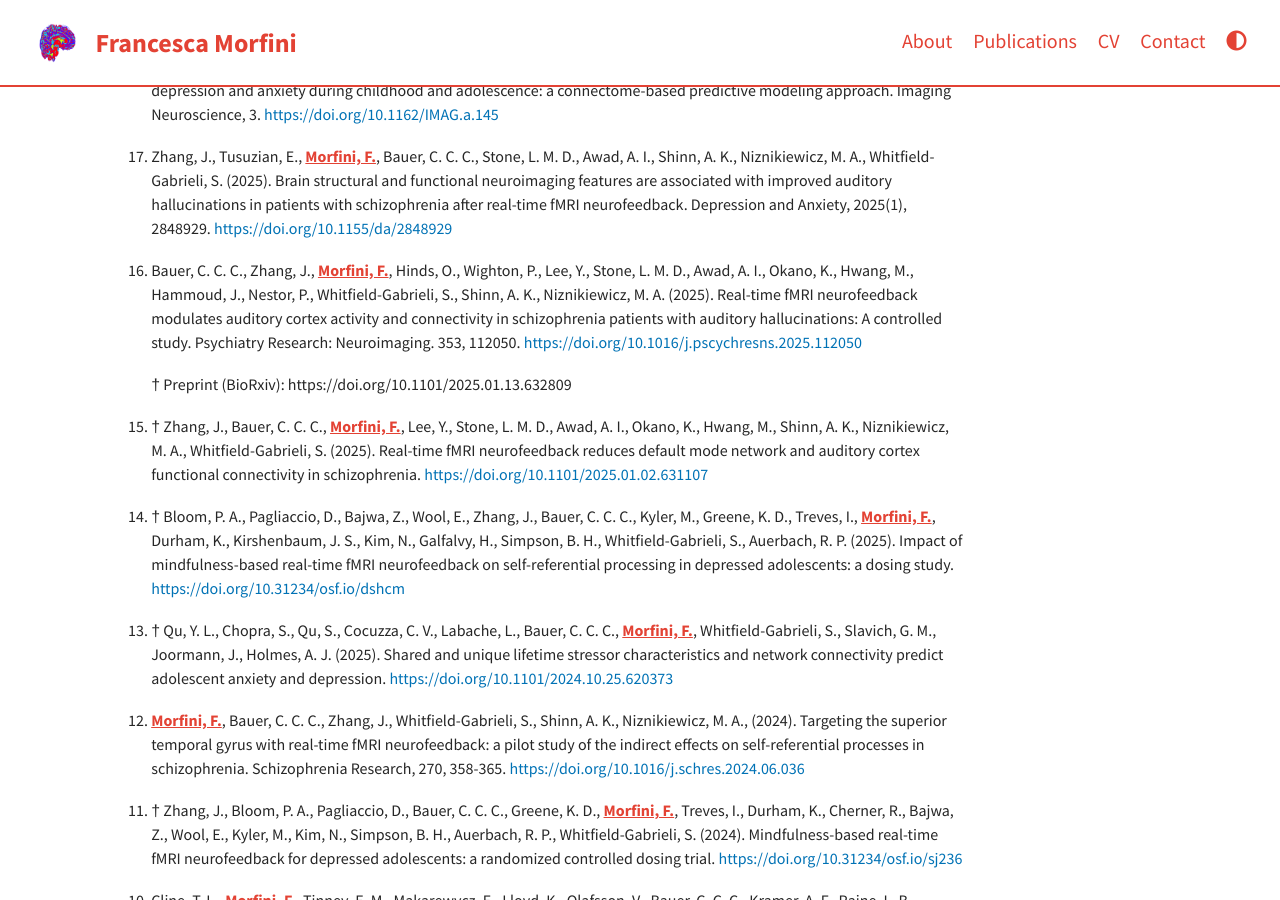
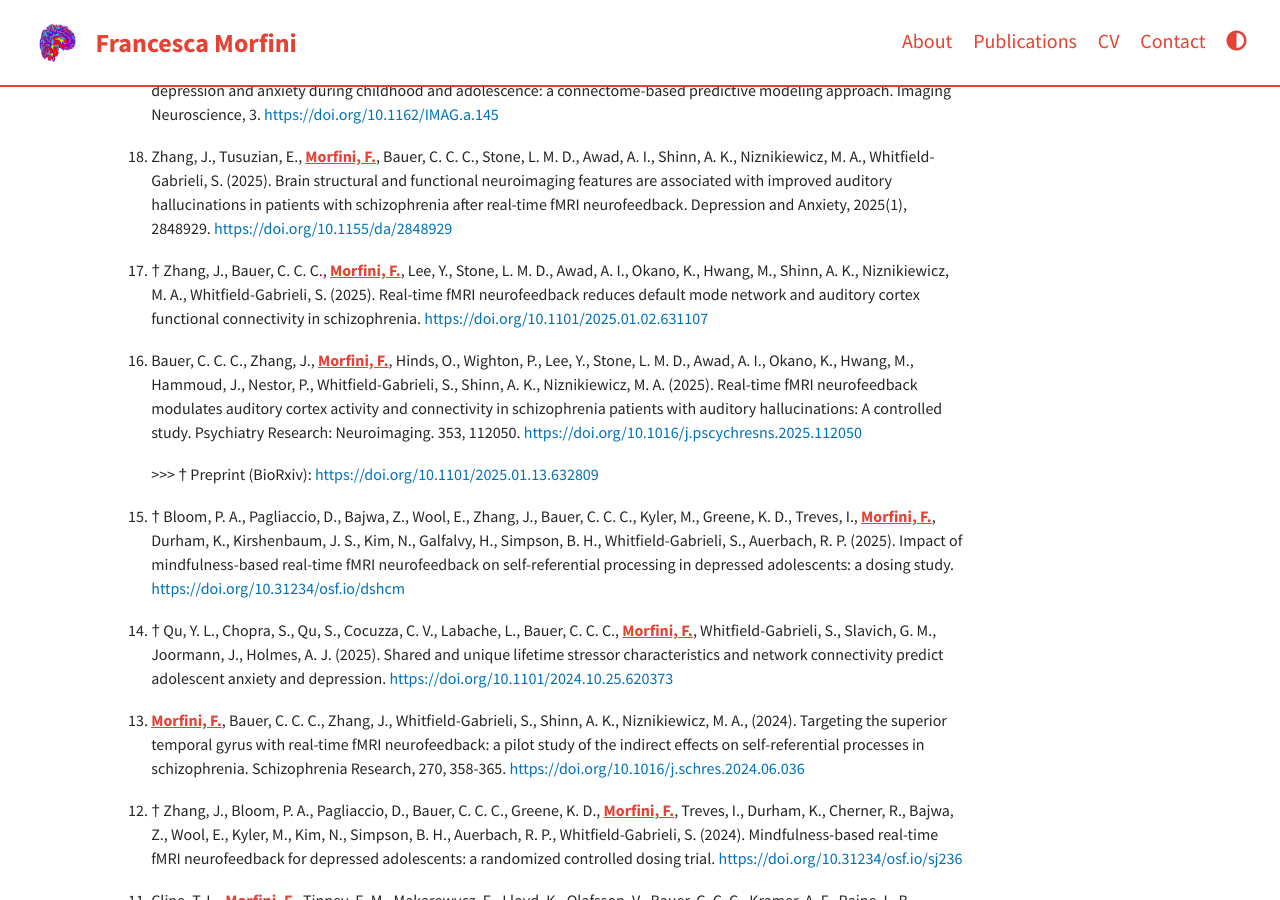
Before and after one commit to fmorfini/fmorfini.github.io, a Jekyll site: the page built from pages/publications.md, in a window 1280 px wide and 900 px high, scrolled down 453 px. Built offline with Jekyll 4.4.1, drawn with Linux system fonts in a browser that asks for light colours; a script that is not in the unit is left out; comment, search, counter and statistics services are not loaded.

Commit message:
fixed links and order

```diff
--- a/pages/publications.md
+++ b/pages/publications.md
@@ -33,7 +33,7 @@ td {
 * Denotes equal authorship <br></p>
 
 <div id="anim">
-<ol reversed start="18">
+<ol reversed start="19">
 	<table> <!-- cellpadding="10" -->
 
 <!--
@@ -72,6 +72,13 @@ some other syntax to add if necessary
 		</tr>
 
 		<tr>
+		<td>	<li> † Zhang, J., Bauer, C. C. C., <fm>Morfini, F.</fm>, Lee, Y., Stone, L. M. D., Awad, A. I., Okano, K., Hwang, M., Shinn, A. K., Niznikiewicz, M. A., Whitfield-Gabrieli, S. (2025). Real-time fMRI neurofeedback reduces default mode network and auditory cortex functional connectivity in schizophrenia.
+		<a href="https://doi.org/10.1101/2025.01.02.631107">https://doi.org/10.1101/2025.01.02.631107</a>	</li>	</td>
+		<td>	<span class="__dimensions_badge_embed__" data-doi="10.1101/2025.01.02.631107" data-hide-zero-citations="true" data-legend="hover-right" data-style="small_circle"></span><script async src="https://badge.dimensions.ai/badge.js" charset="utf-8"></script> </td>
+		<td>	<div data-doi="https://doi.org/10.1101/2025.01.02.631107" class='altmetric-embed' data-badge-type='donut' data-hide-less-than="0" data-hide-no-mentions="true" data-badge-popover="right" ></div>	</td>
+		</tr>
+
+		<tr>
 		<td>	<li> Bauer, C. C. C., Zhang, J., <fm>Morfini, F.</fm>, Hinds, O., Wighton, P., Lee, Y., Stone, L. M. D., Awad, A. I., Okano, K., Hwang, M., Hammoud, J., Nestor, P., Whitfield-Gabrieli, S., Shinn, A. K., Niznikiewicz, M. A. (2025). Real-time fMRI neurofeedback modulates auditory cortex activity and connectivity in schizophrenia patients with auditory hallucinations: A controlled study. Psychiatry Research: Neuroimaging. 353, 112050.
 		<a href="https://doi.org/10.1016/j.pscychresns.2025.112050">https://doi.org/10.1016/j.pscychresns.2025.112050</a>	</li>	</td>
 		<td>	<span class="__dimensions_badge_embed__" data-doi="10.1016/j.pscychresns.2025.112050" data-hide-zero-citations="true" data-legend="hover-right" data-style="small_circle"></span><script async src="https://badge.dimensions.ai/badge.js" charset="utf-8"></script> </td>
@@ -79,14 +86,7 @@ some other syntax to add if necessary
 		</tr>
 
 		<tr>
-		<td>				† Preprint (BioRxiv): https://doi.org/10.1101/2025.01.13.632809	</td>
-		</tr>
-
-		<tr>
-		<td>	<li> † Zhang, J., Bauer, C. C. C., <fm>Morfini, F.</fm>, Lee, Y., Stone, L. M. D., Awad, A. I., Okano, K., Hwang, M., Shinn, A. K., Niznikiewicz, M. A., Whitfield-Gabrieli, S. (2025). Real-time fMRI neurofeedback reduces default mode network and auditory cortex functional connectivity in schizophrenia.
-		<a href="https://doi.org/10.1101/2025.01.02.631107">https://doi.org/10.1101/2025.01.02.631107</a>	</li>	</td>
-		<td>	<span class="__dimensions_badge_embed__" data-doi="10.1101/2025.01.02.631107" data-hide-zero-citations="true" data-legend="hover-right" data-style="small_circle"></span><script async src="https://badge.dimensions.ai/badge.js" charset="utf-8"></script> </td>
-		<td>	<div data-doi="https://doi.org/10.1101/2025.01.02.631107" class='altmetric-embed' data-badge-type='donut' data-hide-less-than="0" data-hide-no-mentions="true" data-badge-popover="right" ></div>	</td>
+		<td>	>>> † Preprint (BioRxiv): <a href="https://doi.org/10.1101/2025.01.13.632809">https://doi.org/10.1101/2025.01.13.632809</a>	</td>
 		</tr>
 
 		<tr>
```
